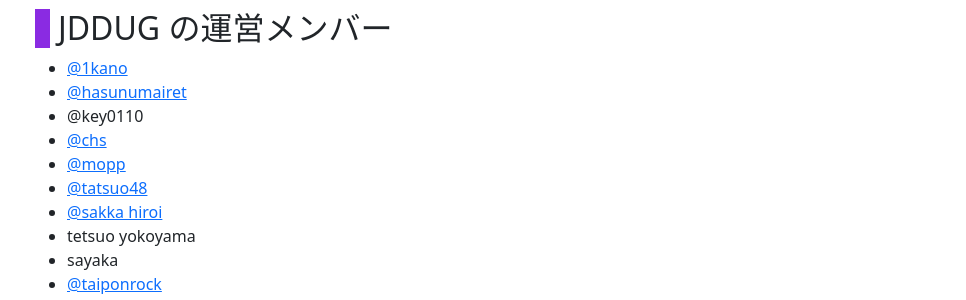
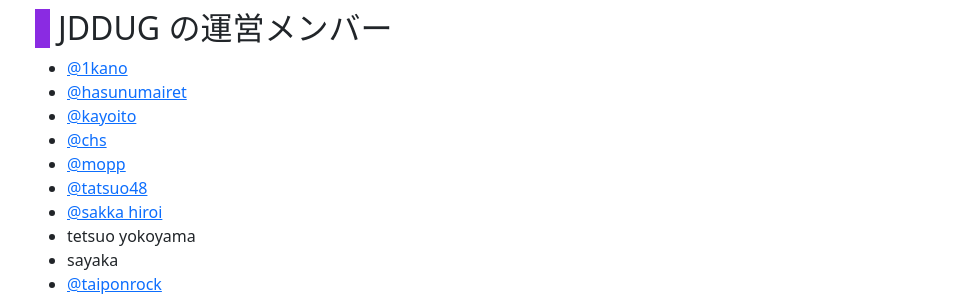
Before and after one commit to jdd-ug/jdd-ug.github.io, a Jekyll site: the page built from about.md, in a window 1280 px wide and 900 px high, scrolled down 849 px. Shown: the part 155-455 px from the top of the window, without its empty margins (47-1013 px from the left). Built offline with Jekyll 4.4.1, drawn with Linux system fonts in a browser that asks for light colours; nearby versions of some CDN libraries.

Commit message:
create kayoito profile

```diff
--- a/about.md
+++ b/about.md
@@ -20,7 +20,7 @@
 
 - [@1kano](/authors/1kano)
 - [@hasunumairet](/authors/hasunumairet)
-- @key0110
+- [@kayoito](/_authors/kayoito)
 - [@chs](/authors/chs)
 - [@mopp](/authors/mopp)
 - [@tatsuo48](/authors/tatsuo48)
```
